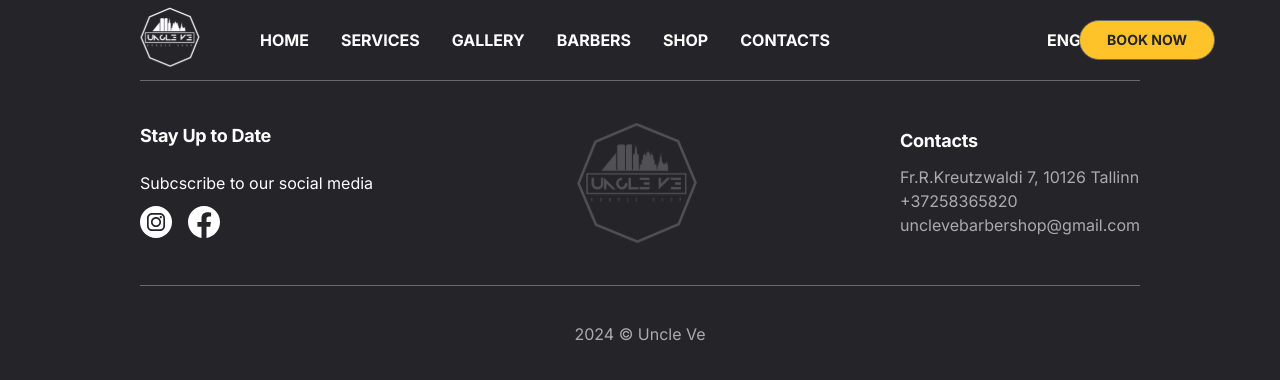
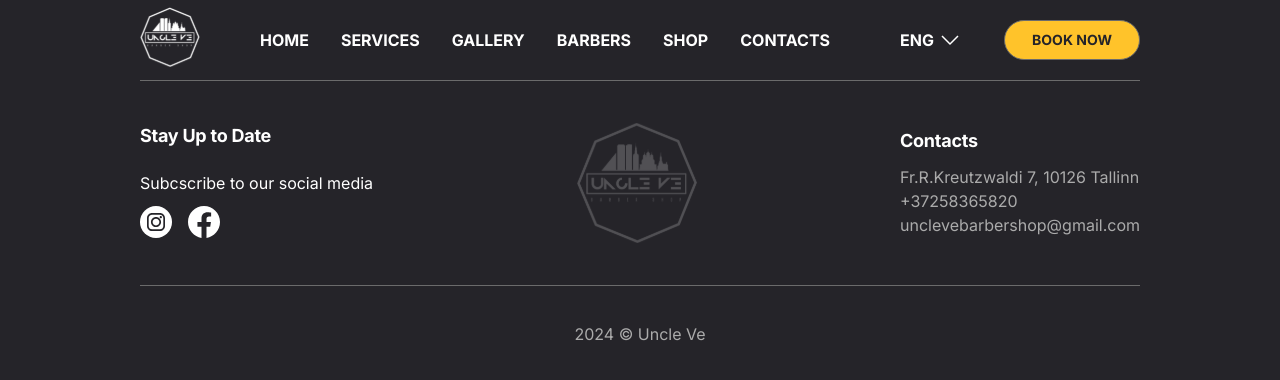
Before and after one commit to lopachuck/test-barber, a React (Create React App) app: page / in a window 1280 px wide. Shown: the top 380 px of the page. Built offline with nearby package versions, Linux system fonts and the light colour scheme.

Commit message:
fix header for 1200+ display

```diff
--- a/src/layouts/Header/header.styles.ts
+++ b/src/layouts/Header/header.styles.ts
@@ -22,7 +22,6 @@ export const LangMenuWrapper = styled.div`
     display: flex;
     height: 100%;
     width: 72px;
-    padding-left: 185px;
     align-items: center;
 `
 export const LangMenu = styled.span`
@@ -47,8 +46,8 @@ export const BookingBtnWrapper = styled.div`
   display: flex;
     height: 100%;
     align-items: center;
-    padding-left: 32px;
-    justify-self: flex-end;
+    gap: 32px;
+    //justify-self: flex-end;
     margin-left: auto;
 `
 export const BookingBtn = styled(NavLink)`
--- a/src/layouts/Header/header.tsx
+++ b/src/layouts/Header/header.tsx
@@ -1,10 +1,7 @@
 import * as S from './header.styles'
-import React, { Dispatch, FC, SetStateAction, useEffect, useState } from 'react'
-//import { useActions } from '../../hooks/useActions'
-import { useNavigate } from 'react-router-dom'
+import React, { FC } from 'react'
 import Menu from "../../components/Menu/menu";
-// import { t } from '../../utils/translate/t'
-// import { Tooltip } from 'react-tooltip'
+import { t } from '../../utils/translate/t'
 
 const Header: FC = () => {
     return (
@@ -16,17 +13,16 @@ const Header: FC = () => {
                 <S.MenuWrapper>
                     <Menu/>
                 </S.MenuWrapper>
+                <S.BookingBtnWrapper>
                     <S.LangMenuWrapper>
                         <S.LangMenu>
-                    ENG
+                            {t('LANG_BTN_ENG')}
                         </S.LangMenu>
                     </S.LangMenuWrapper>
-                <S.BookingBtnWrapper>
                     <S.BookingBtn to={'#'}>
-                        Book now
+                        {t('header_bookNow_btn')}
                     </S.BookingBtn>
                 </S.BookingBtnWrapper>
-
             </S.HeaderContainer>
         </>
     )
```
Lines whose indentation alone changed are shown as unchanged.
